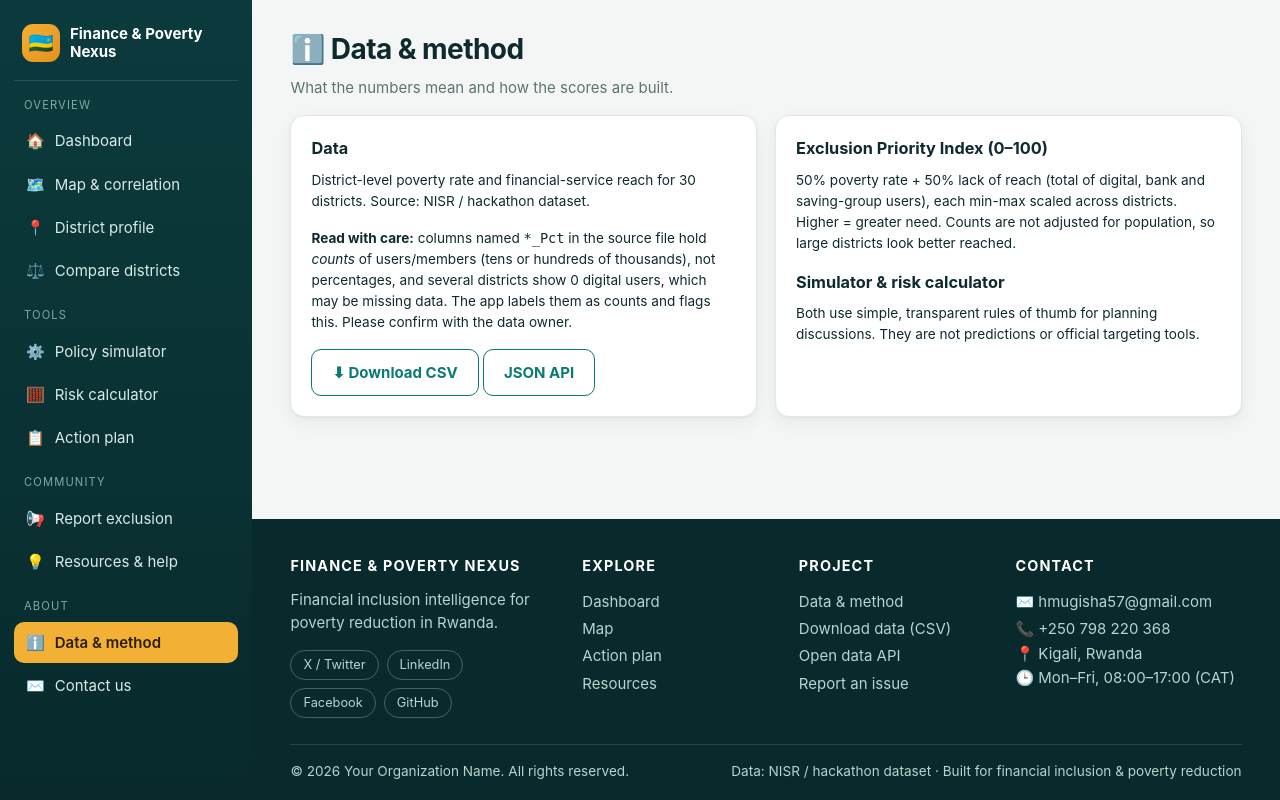
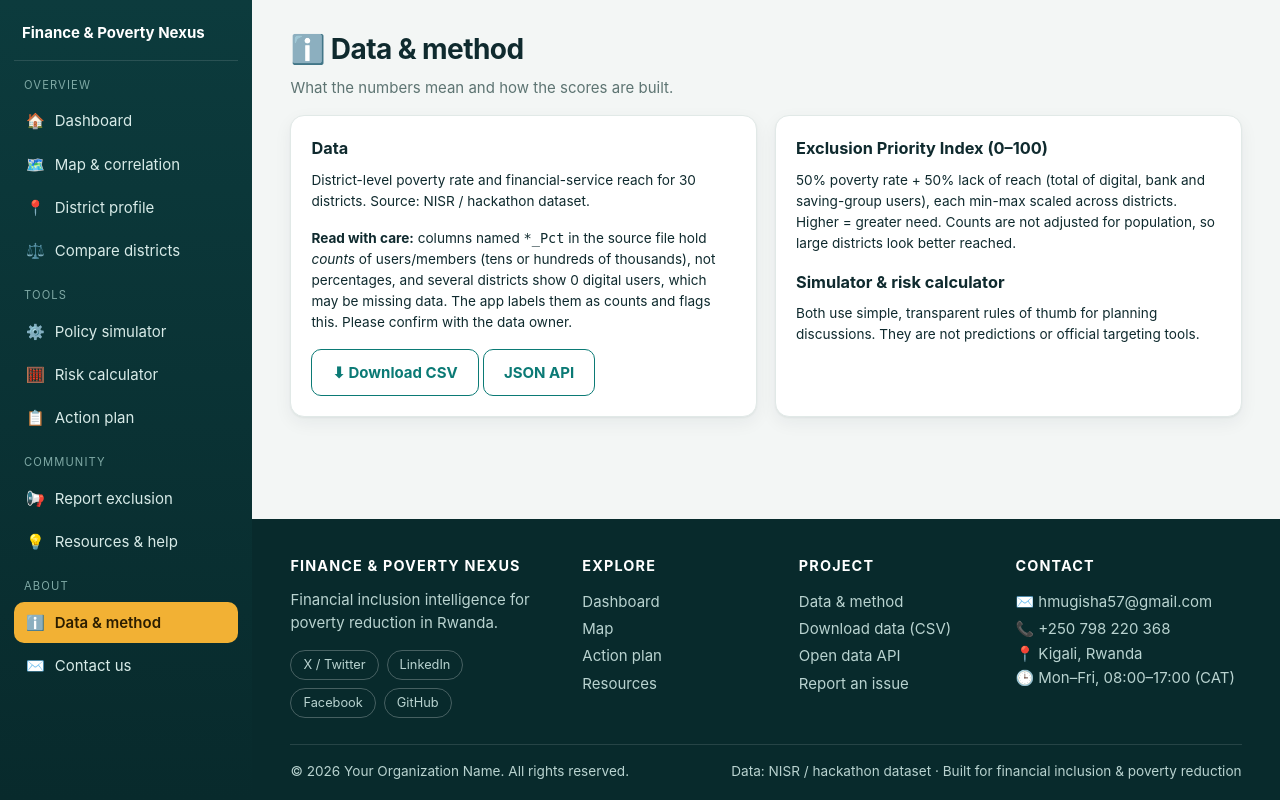
Before and after one commit to HUGUES-124/poverty_Finance_Nexus, a Flask app: page /about in a window 1280 px wide. Run offline with Flask 3, Linux system fonts and the light colour scheme; some libraries are stand-ins or nearby versions.

Commit message:
Update base.html

```diff
--- a/app/templates/base.html
+++ b/app/templates/base.html
@@ -14,7 +14,7 @@
  ('About',[('about','ℹ️','Data & method'),('contact','✉️','Contact us')])] %}
 <div class="shell">
 <aside class="sidebar" id="sidebar">
-  <a class="brand" href="{{ url_for('index') }}"><span class="logo">🇷🇼</span><span>{{ site.name }}</span></a>
+  <a class="brand" href="{{ url_for('index') }}"><span>{{ site.name }}</span></a>
   {% for h, items in nav %}<div class="nav-h">{{ h }}</div>
     {% for ep, ic, lb in items %}<a class="nl {{ 'on' if request.endpoint == ep }}" href="{{ url_for(ep) }}"><span>{{ ic }}</span>{{ lb }}</a>{% endfor %}
   {% endfor %}
```
